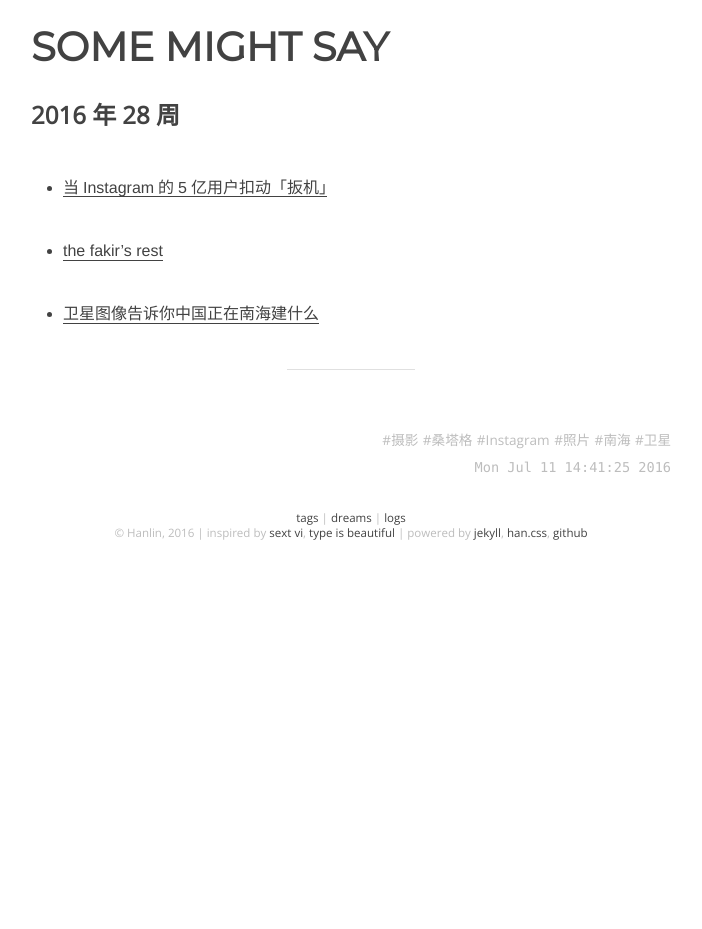
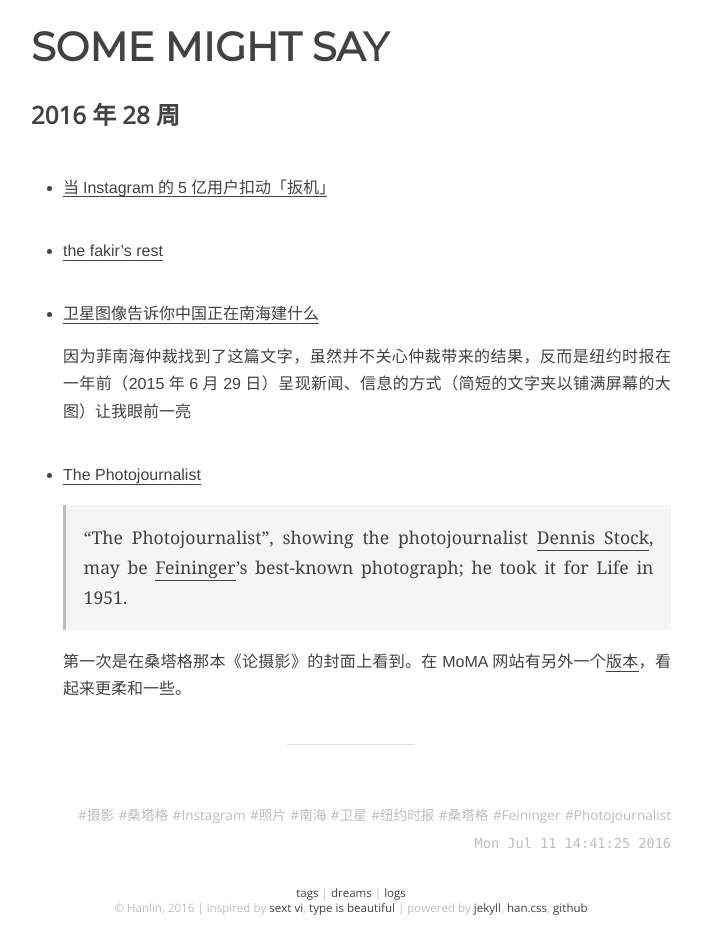
Before and after one commit to onion7878/word, a Jekyll site: the page built from _posts/logs/2016-04-11-28.md, in a window 1280 px wide. Shown: the whole page, without its empty margins (289-991 px from the left). Built offline with Jekyll 4.4.1, drawn with Linux system fonts in a browser that asks for light colours; before the commit the page ends 900 px from its top, so only the background shows below that.

Commit message:
add item

```diff
--- a/_posts/logs/2016-04-11-28.md
+++ b/_posts/logs/2016-04-11-28.md
@@ -4,7 +4,7 @@ layout: post
 title:  2016 年 28 周
 date: 16-07-11 14:41:25
 categories: [log]
-tags: [摄影, 桑塔格, Instagram, 照片, 南海, 卫星]
+tags: [摄影, 桑塔格, Instagram, 照片, 南海, 卫星, 纽约时报, 桑塔格, Feininger, Photojournalist]
 
 ---
 
@@ -14,4 +14,12 @@ tags: [摄影, 桑塔格, Instagram, 照片, 南海, 卫星]
 
 - [卫星图像告诉你中国正在南海建什么](http://www.nytimes.com/interactive/2015/07/30/world/asia/what-china-has-been-building-in-the-south-china-sea-cn.html)
 
+	因为菲南海仲裁找到了这篇文字，虽然并不关心仲裁带来的结果，反而是纽约时报在一年前（2015年6月29日）呈现新闻、信息的方式（简短的文字夹以铺满屏幕的大图）让我眼前一亮
+
+- [The Photojournalist](https://en.wikipedia.org/wiki/File:Feininger,_The_Photojournalist.jpg)
+
+	> "The Photojournalist", showing the photojournalist [Dennis Stock](https://en.wikipedia.org/wiki/Dennis_Stock), may be [Feininger](https://en.wikipedia.org/wiki/Andreas_Feininger)'s best-known photograph; he took it for Life in 1951.
+
+	第一次是在桑塔格那本《论摄影》的封面上看到。在 MoMA 网站有另外一个[版本](http://www.moma.org/collection/works/82485)，看起来更柔和一些。
+
 ---
```
